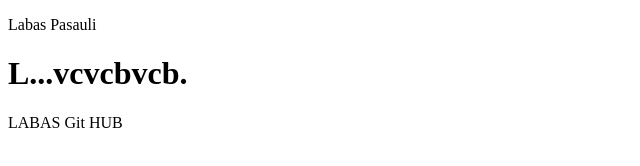
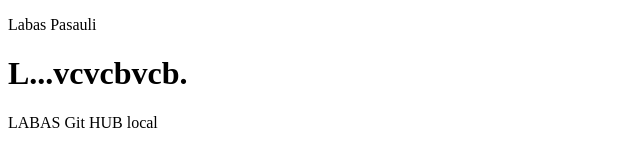
Before and after one commit to EDauk/mokslai-git, a plain HTML site: page index.html in a window 1280 px wide. Shown: the full height of the page, 0-640 px from the left. Drawn offline with Linux system fonts and the light colour scheme; files that its build step writes are made by us from their sources.

Commit message:
labas conflict

```diff
--- a/index.html
+++ b/index.html
@@ -9,6 +9,6 @@
     <body>
 		<p>Labas Pasauli</p>
 		<h1>L...vcvcbvcb.</h1>
-	    <p>LABAS Git HUB</p>
+	    <p>LABAS Git HUB local</p>
     </body>
 </html>
```
